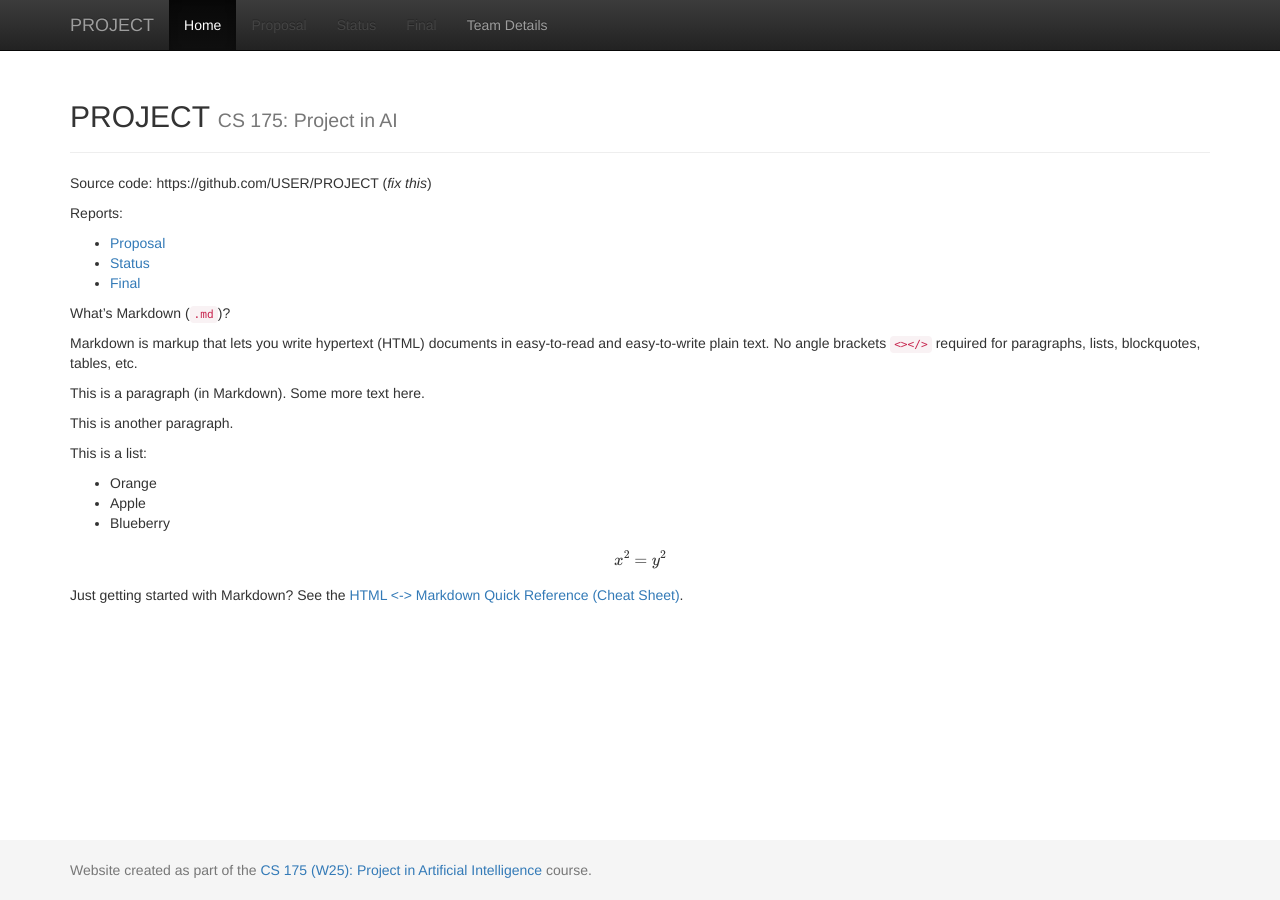
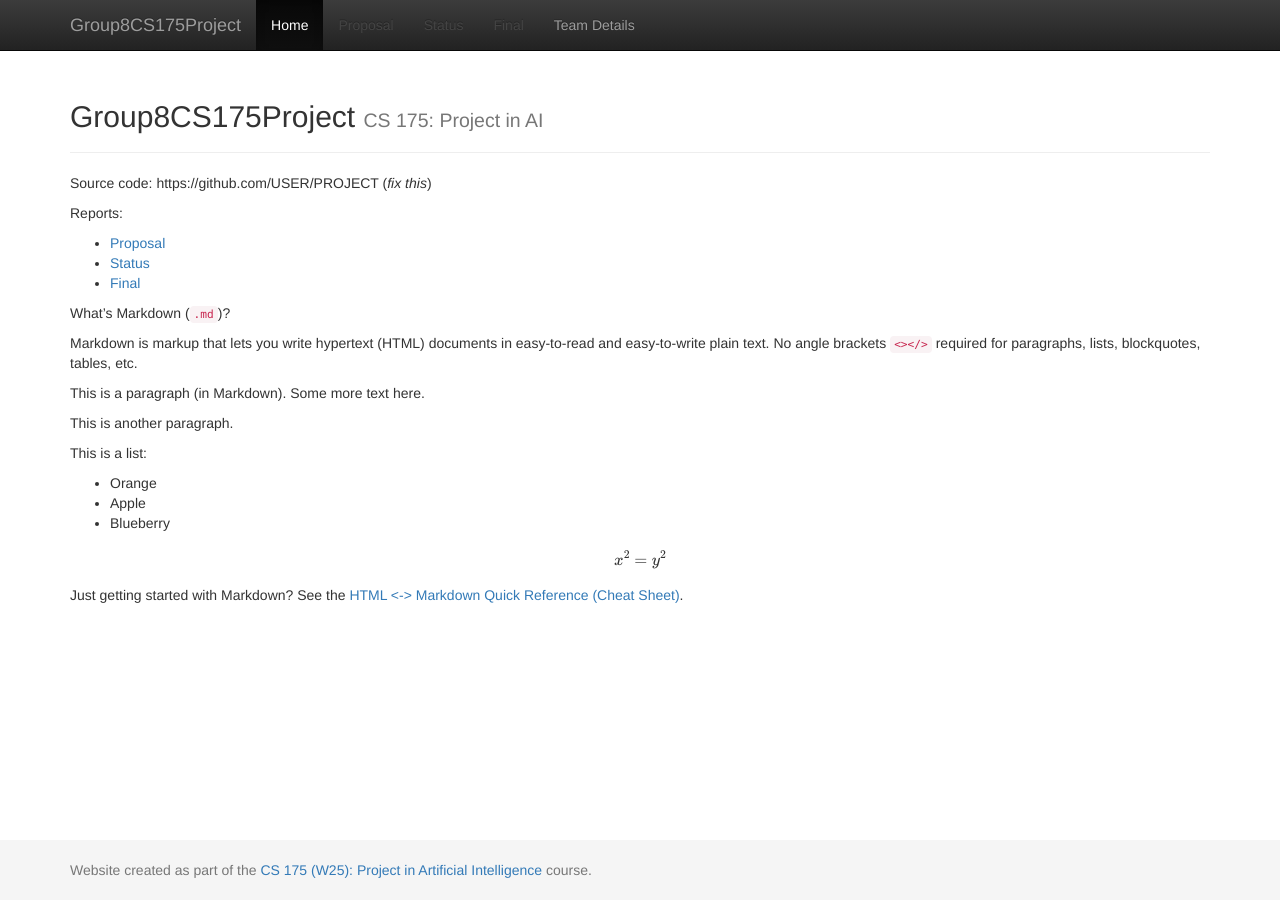
Before and after one commit to akarshanjain/StealthEscape, a Jekyll site: the page built from docs/index.md, in a window 1280 px wide. Built offline with Jekyll 4.4.1, drawn with Linux system fonts in a browser that asks for light colours; formulas are drawn with MathJax 3.

Commit message:
Update _config.yml

```diff
--- a/docs/_config.yml
+++ b/docs/_config.yml
@@ -1,7 +1,7 @@
 ###########
 # site.title
 
-title:    'PROJECT'
+title:    'Group8CS175Project'
 subtitle: 'CS 175: Project in AI'
 
 
```
